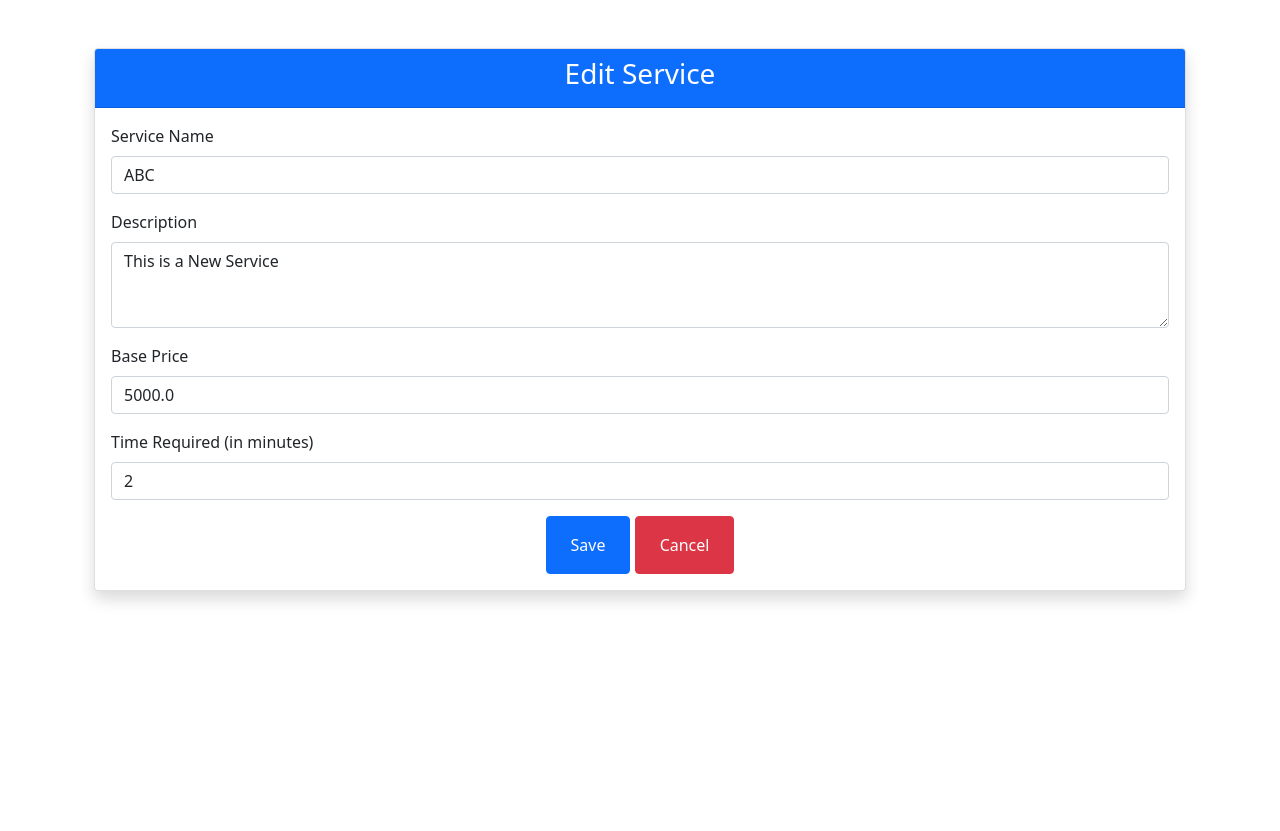
After one commit to Naganathan05/Household_Services-IITM_MAD1, a Flask app: page /editService/1 in a window 1280 px wide. The commit adds this page. Shown: the top 831 px of the page. Run offline with Flask 3, Linux system fonts and the light colour scheme; data comes from the database, SQL or seed files in the repository.

Commit message:
Edit Service Functionality Done

```diff
--- a/Code/server.py
+++ b/Code/server.py
@@ -145,6 +145,70 @@ def deleteService(serviceID):
     except Exception as e:
         print("Error deleting service:", e)
         return {"message": "An error occurred while deleting the service"}, 500
+
+@app.route('/editService/<int:serviceID>', methods=['GET'])
+def getEditService(serviceID):
+    try:
+        with sqlite3.connect(db_path) as con:
+            cur = con.cursor()
+
+            # Fetch service details for the given service ID
+            cur.execute("SELECT name, description, price, time_required FROM Services WHERE id = ?", (serviceID,))
+            service = cur.fetchone()
+
+            if not service:
+                return {"message": "Service not found"}, 404
+
+            serviceName, description, basePrice, timeRequired = service
+            return render_template(
+                "editService.html",
+                serviceID=serviceID,
+                serviceName=serviceName,
+                description=description,
+                basePrice=basePrice,
+                timeRequired=timeRequired
+            )
+
+    except Exception as e:
+        print("Error fetching service details:", e)
+        return {"message": "An error occurred while fetching the service details"}, 500
+
+@app.route('/editService/<int:serviceID>', methods=['PUT'])
+def editService(serviceID):
+    try:
+        # Parse the JSON data sent from the frontend
+        data = request.json
+        serviceName = data.get('serviceName')
+        description = data.get('description')
+        basePrice = data.get('basePrice')
+        timeRequired = data.get('timeRequired')
+
+        # Validate the required fields
+        if not (serviceName and description and basePrice and timeRequired):
+            return {"message": "All fields are required"}, 400
+
+        with sqlite3.connect(db_path) as con:
+            cur = con.cursor()
+
+            # Check if the service exists
+            cur.execute("SELECT id FROM Services WHERE id = ?", (serviceID,))
+            if not cur.fetchone():
+                return {"message": "Service not found"}, 404
+
+            # Update the service details in the database
+            cur.execute("""
+                UPDATE Services
+                SET name = ?, description = ?, price = ?, time_required = ?
+                WHERE id = ?
+            """, (serviceName, description, basePrice, timeRequired, serviceID))
+            con.commit()
+
+        return {"message": "Service updated successfully"}, 200
+
+    except Exception as e:
+        print("Error updating service details:", e)
+        return {"message": "An error occurred while updating the service details"}, 500
+
 
 
 @app.route('/newService', methods = ['GET'])
--- a/Code/templates/adminDashbord.html
+++ b/Code/templates/adminDashbord.html
@@ -53,7 +53,7 @@
                     <td>{{ service.name }}</td>
                     <td>{{ service.base_price }}</td>
                     <td>
-                        <form method="POST" action="/editService/{{ service.id }}" class="d-inline-block me-2">
+                        <form method="GET" action="/editService/{{ service.id }}" class="d-inline-block me-2">
                             <input type="hidden" name="id" value="{{ service.id }}">
                             <button type="submit" class="btn btn-warning btn-sm">Edit</button>
                         </form>
--- /dev/null
+++ b/Code/templates/editService.html
@@ -0,0 +1,96 @@
+{% extends "base.html" %}
+{% block title %}Edit Service{% endblock %}
+{% block cssfile %}
+<link rel="stylesheet" href="https://cdn.jsdelivr.net/npm/bootstrap@5.1.1/dist/css/bootstrap.min.css" integrity="sha384-F3w7mX95PdgyTmZZMECAngseQB83DfGTowi0iMjiWaeVhAn4FJkqJByhZMI3AhiU" crossorigin="anonymous">
+{% endblock %}
+{% block body %}
+<div class="container mt-5">
+    <div class="card shadow">
+        <div class="card-header text-center bg-primary text-white">
+            <h3>Edit Service</h3>
+        </div>
+        <div class="card-body">
+            <!-- Form to edit service -->
+            <form id="editServiceForm">
+                <div class="mb-3">
+                    <label for="serviceName" class="form-label">Service Name</label>
+                    <input
+                        type="text"
+                        class="form-control"
+                        id="serviceName"
+                        name="serviceName"
+                        value="{{ serviceName }}"
+                        required>
+                </div>
+                <div class="mb-3">
+                    <label for="description" class="form-label">Description</label>
+                    <textarea
+                        class="form-control"
+                        id="description"
+                        name="description"
+                        rows="3"
+                        required>{{ description }}</textarea>
+                </div>
+                <div class="mb-3">
+                    <label for="basePrice" class="form-label">Base Price</label>
+                    <input
+                        type="number"
+                        class="form-control"
+                        id="basePrice"
+                        name="basePrice"
+                        value="{{ basePrice }}"
+                        required>
+                </div>
+                <div class="mb-3">
+                    <label for="timeRequired" class="form-label">Time Required (in minutes)</label>
+                    <input
+                        type="number"
+                        class="form-control"
+                        id="timeRequired"
+                        name="timeRequired"
+                        value="{{ timeRequired }}"
+                        required>
+                </div>
+                <div class="text-center">
+                    <button type="button" class="btn btn-primary py-3 px-4 btn-hover" id="saveButton">Save</button>
+                    <a href="/admin" class="btn btn-danger py-3 px-4 btn-hover">Cancel</a>
+                </div>
+            </form>
+        </div>
+    </div>
+</div>
+
+<script>
+    // JavaScript to handle PUT request on Save button click
+    document.getElementById('saveButton').addEventListener('click', function () {
+        const form = document.getElementById('editServiceForm');
+        const formData = new FormData(form);
+
+        // Convert FormData to JSON
+        const data = {};
+        formData.forEach((value, key) => {
+            data[key] = value;
+        });
+
+        // Make a PUT request to /editService/:serviceID
+        fetch(`/editService/{{ serviceID }}`, {
+            method: 'PUT',
+            headers: {
+                'Content-Type': 'application/json',
+            },
+            body: JSON.stringify(data),
+        })
+        .then((response) => response.json())
+        .then((data) => {
+            if (data.message) {
+                alert(data.message);
+                window.location.href = '/admin'; // Redirect to admin page after successful edit
+            }
+        })
+        .catch((error) => {
+            console.error('Error:', error);
+            alert('An error occurred while updating the service.');
+        });
+    });
+</script>
+{% endblock %}
```
